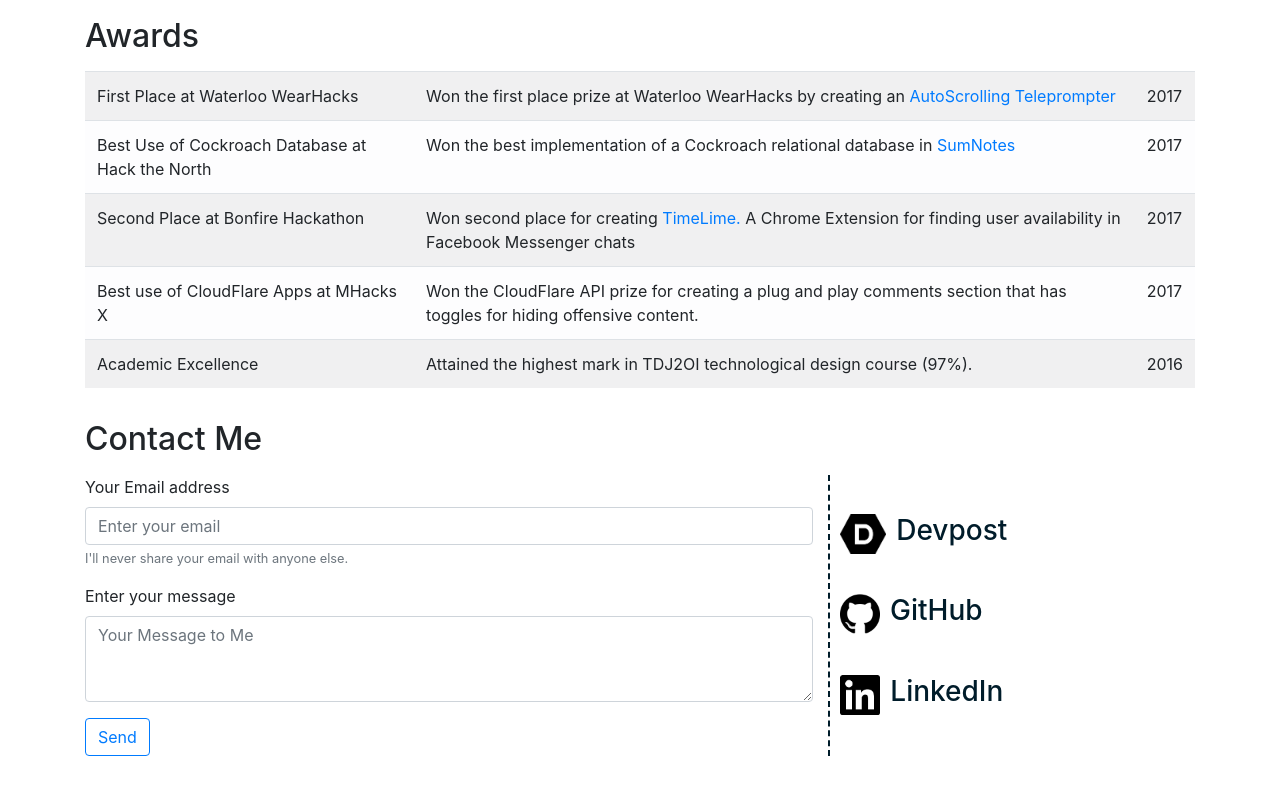
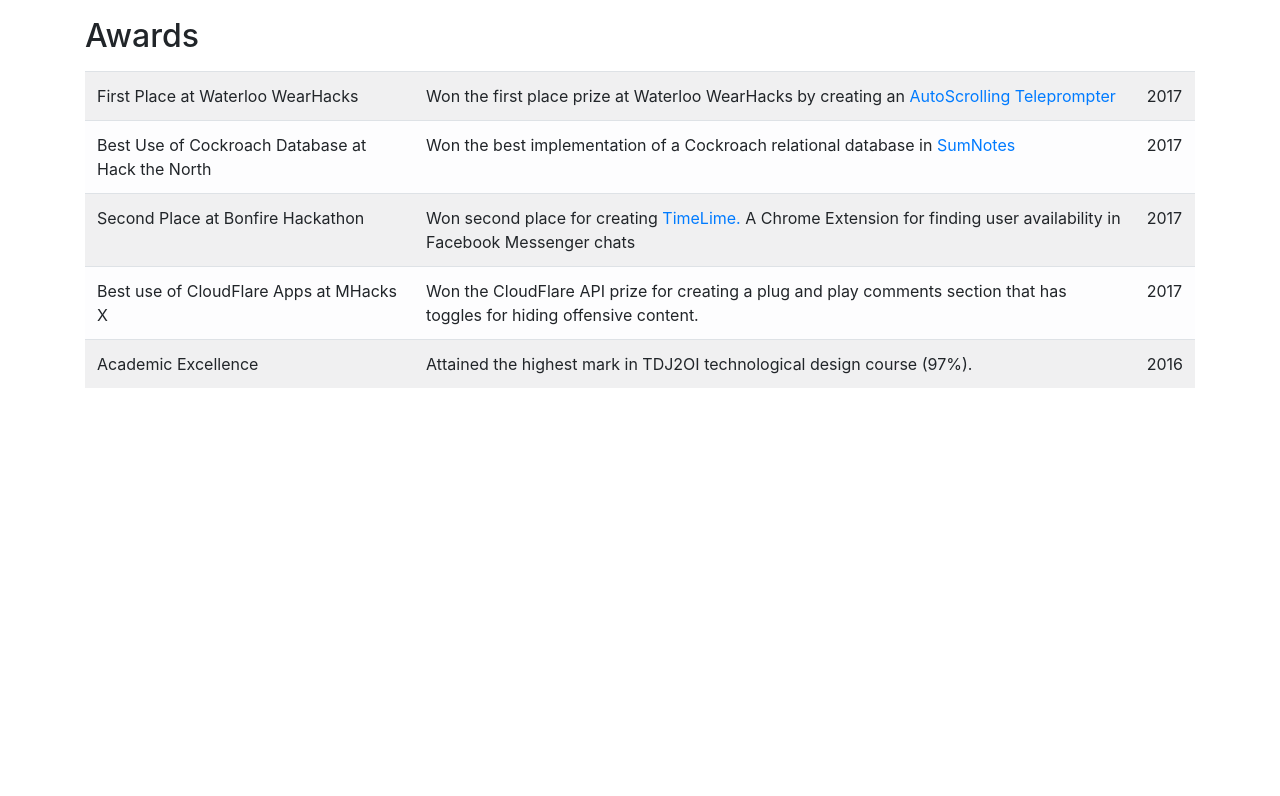
Before and after one commit to leonfattakhov/leonfattakhov, a website: page app/index.html in a window 1280 px wide. Shown: the part 2823-3619 px from the top of the page. After the commit the page ends 3227 px from the top, so only its background shows below. Drawn offline with Linux system fonts and the light colour scheme.

Commit message:
Removed non-working contact-form

```diff
--- a/app/index.html
+++ b/app/index.html
@@ -327,7 +327,7 @@
       </table>
     </div>
   </section>
-  <section id="footer" style="
+  <!-- <section id="footer" style="
   padding-bottom: 5vh;
   margin-top: 4vh;
 
@@ -376,7 +376,7 @@
 
     </div>
   </section>
-  <!-- <section id="footer" style="
+  <section id="footer" style="
   padding-bottom: 5vh;
   padding-top: 7vh;
   margin-top: 4vh;
```
